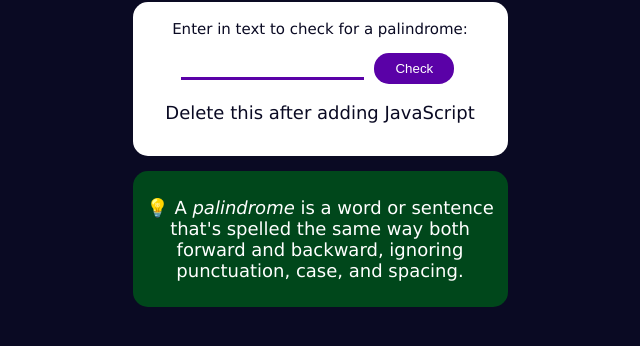
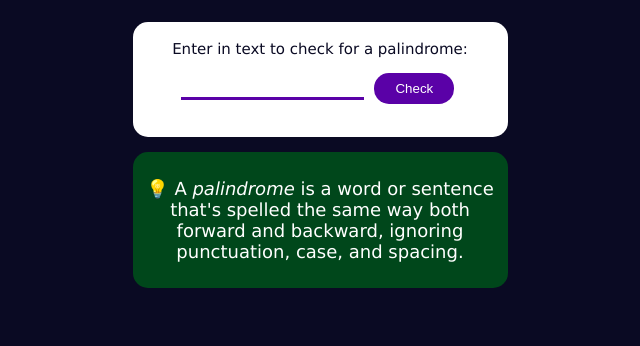
Before and after one commit to idongCodes/fcc-certification-project-palindrome-checker, a plain HTML site: page index.html in a window 1280 px wide. Shown: the part 412-758 px from the top of the page, without its empty margins (320-960 px from the left). Drawn offline with Linux system fonts and the light colour scheme.

Commit message:
Update HTML
Uploads complete maybe final HTML code.

```diff
--- a/index.html
+++ b/index.html
@@ -15,10 +15,10 @@
       <form id="palindrome-check">
         <label for="palindrome-input">Enter in text to check for a palindrome:</label>
         <div id="input-btn-container">
-          <input type="text" id="text-input" />
+          <input type="text" id="text-input"/>
           <button type="submit" id="check-btn">Check</button>
         </div>
-        <p id="result" class="result hide">Delete this after adding JavaScript</p>
+        <p id="result" class="result hide"></p>
       </form>
       <section id="palindrome-definition-container">
         <p id="palindrome-definition">💡 A <em>palindrome</em> is a word or sentence that's spelled the same way both forward and backward, ignoring punctuation, case, and spacing.</p>
```
